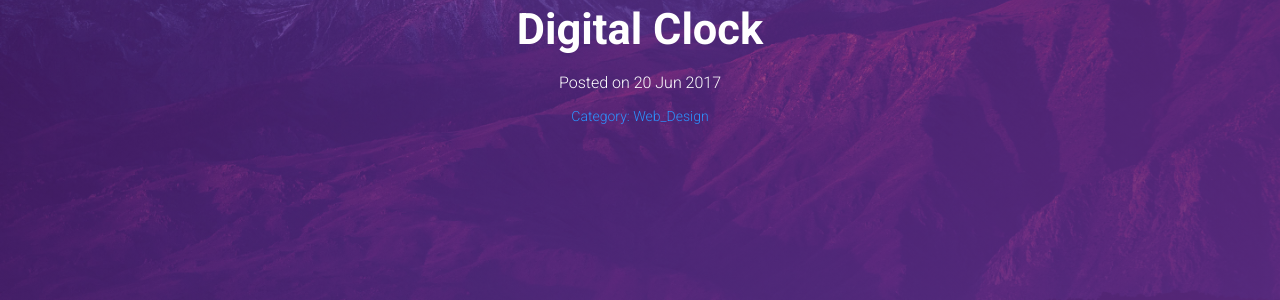
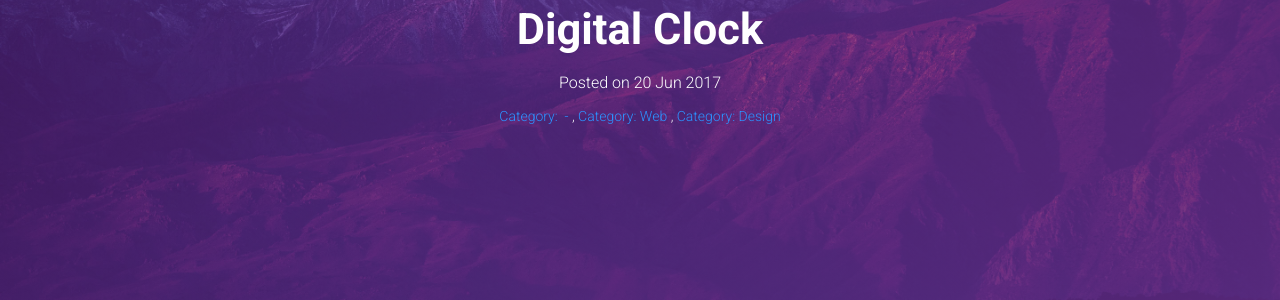
Before and after one commit to tip4programs/imbue, a Jekyll site: the page built from _posts/2017-06-20-Digital-clock.md, in a window 1280 px wide and 900 px high. Shown: the part 265-565 px from the top of the window. Built offline with Jekyll 4.4.1, drawn with Linux system fonts in a browser that asks for light colours; nearby versions of some CDN libraries; comment, search, counter and statistics services are not loaded; some of the changed text lies outside the part shown.

```diff
--- a/_posts/2017-06-20-Digital-clock.md
+++ b/_posts/2017-06-20-Digital-clock.md
@@ -2,8 +2,11 @@
 layout: post
 title:  "Digital Clock"
 date:   2017-06-20 14:20:39 -0700
-categories: Web_Design
-tags: HTML JavaScript
+categories:
+  - Web Design
+tags:
+  - HTML
+  - JavaScript
 ---
 
 # Digital Clock Using JavaScript
```
